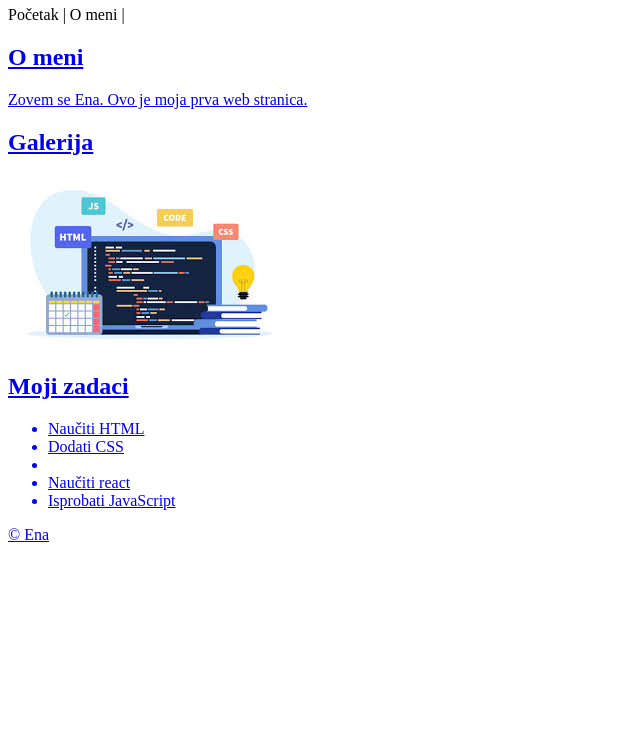
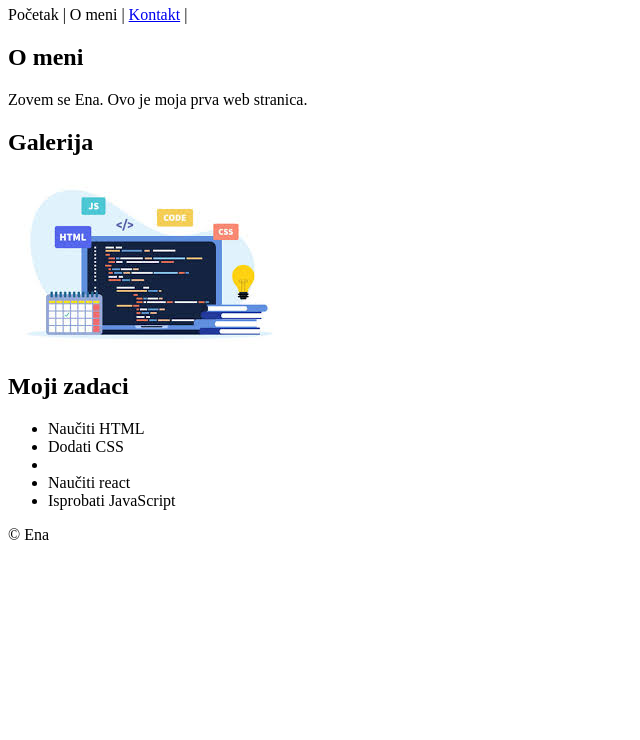
Before and after one commit to enaanett/mojaa-stranica, a plain HTML site: page index.html in a window 1280 px wide. Shown: the part 60-800 px from the top of the page, without its empty margins (0-640 px from the left). Drawn offline with Linux system fonts and the light colour scheme.

Commit message:
Update index.html
ponovo putanja

```diff
--- a/index.html
+++ b/index.html
@@ -3,7 +3,7 @@
   <nav>
     <a herf="home">Početak</a> |
     <a herf="#O-MENI">O meni</a> |
-    <a href="#kontakt"<Kontakt</a>
+    <a href="#kontakt">Kontakt</a> |
   </nav>
 </header>
 
```
